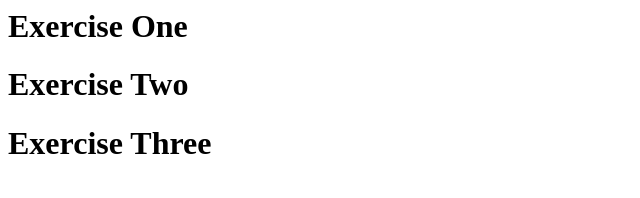
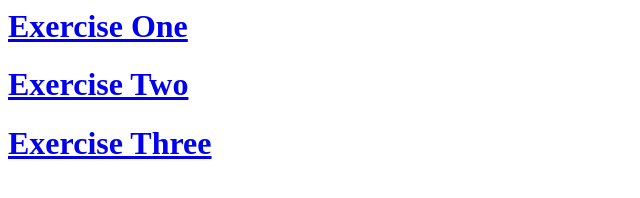
Before and after one commit to nateosborne/n220spring2021, a plain HTML site: page n220LabsSP2022/Homework/animationExercises/index.html in a window 1280 px wide. Shown: the whole page, without its empty margins (0-640 px from the left). Drawn offline with Linux system fonts and the light colour scheme.

Commit message:
Update index.html

```diff
--- a/n220LabsSP2022/Homework/animationExercises/index.html
+++ b/n220LabsSP2022/Homework/animationExercises/index.html
@@ -1,7 +1,19 @@
 <html>
   <body>
-    <h1>Exercise One</h1>
-    <h1>Exercise Two</h1>
-    <h1>Exercise Three</h1>
+    <h1>
+      <a href="n220LabsSP2022/Homework/animationExercises/exerciseOne"
+        >Exercise One</a
+      >
+    </h1>
+    <h1>
+      <a href="n220LabsSP2022/Homework/animationExercises/exerciseTwo"
+        >Exercise Two</a
+      >
+    </h1>
+    <h1>
+      <a href="n220LabsSP2022/Homework/animationExercises/exerciseThree">
+        Exercise Three</a
+      >
+    </h1>
   </body>
 </html>
```
